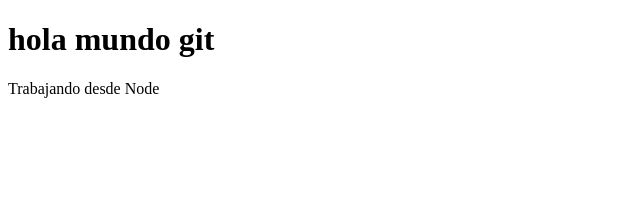
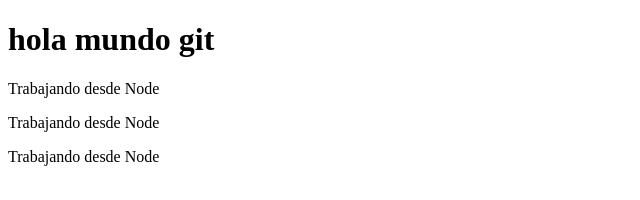
Before and after one commit to Jheisson21/PruebasGit, a plain HTML site: page index.html in a window 1280 px wide. Shown: the whole page, without its empty margins (0-640 px from the left). Drawn offline with Linux system fonts and the light colour scheme.

Commit message:
Continua cambio

```diff
--- a/index.html
+++ b/index.html
@@ -9,5 +9,7 @@
 <body>
 	<h1>hola mundo git</h1>
 	 <p>Trabajando desde Node</p>
+	 <p>Trabajando desde Node</p>
+	 <p>Trabajando desde Node</p>
 </body>
 </html>
```
